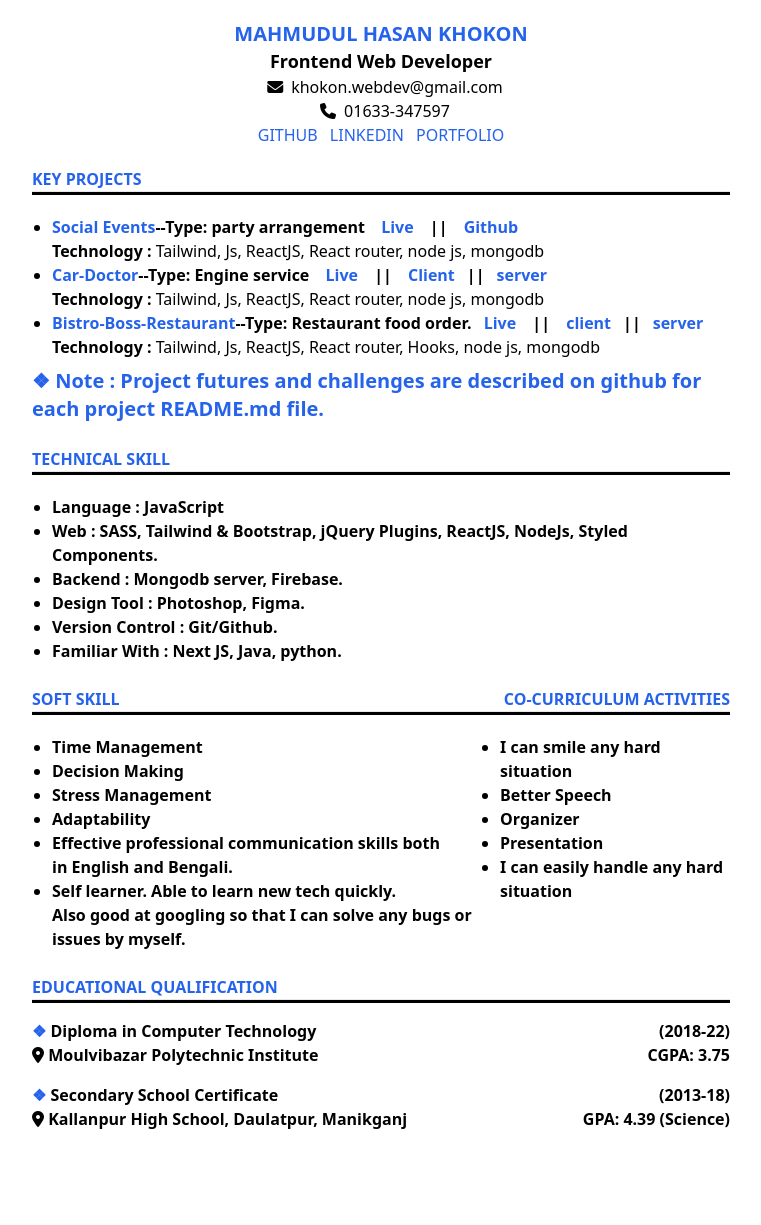
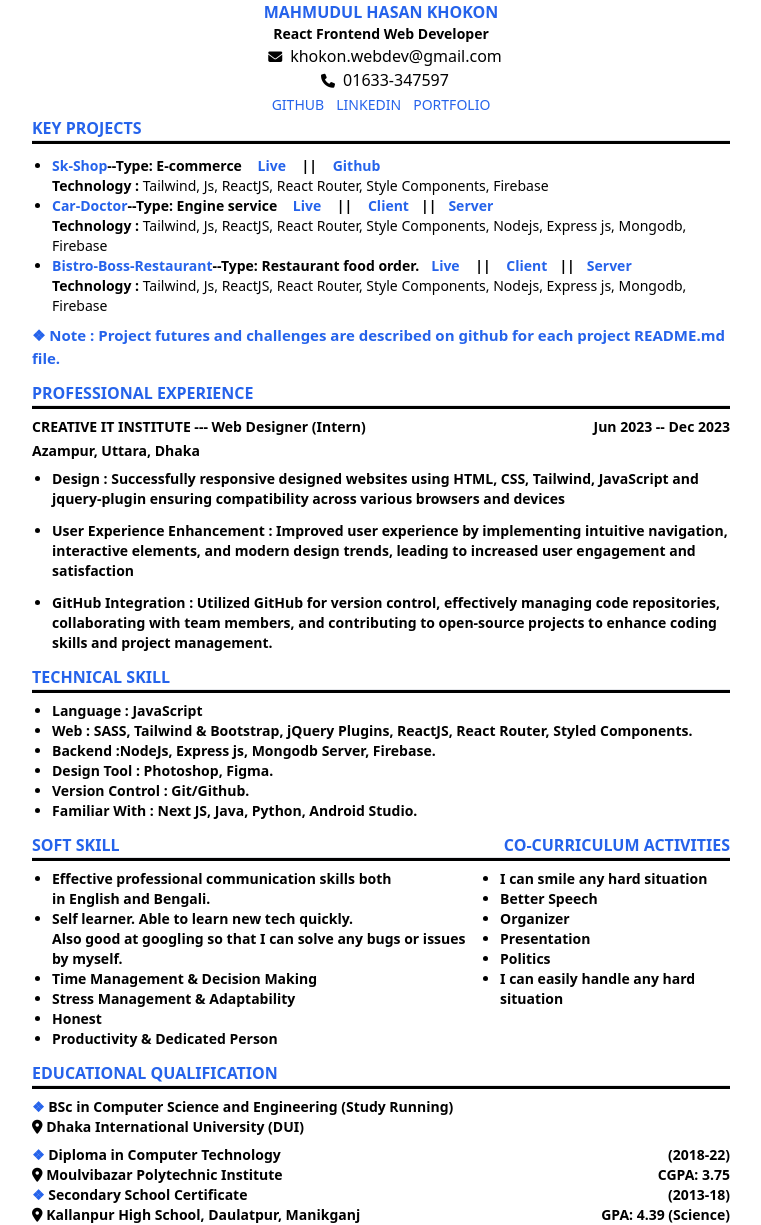
Before and after one commit to khokons/Resume-of-khoko, a plain HTML site: page index.html in a window 1280 px wide. Shown: the whole page, without its empty margins (259-1020 px from the left). Before the commit the page ends 1175 px from the top, so only its background shows below. Drawn offline with nearby package versions, Linux system fonts and the light colour scheme.

Commit message:
Update Resume

```diff
--- a/index.html
+++ b/index.html
@@ -31,20 +31,20 @@
   </head>
   <body class="text-black">
     <!-- A4 Page  ----------------------------------->
-    <main class="min-h-[1123px] w-[794px] bg-white mx-auto pb-5">
+    <main class="min-h-[1123px] w-[794px] bg-white mx-auto">
         <!-- Header Section Start ------------------->
       <section>
 
-          <div class="text-black font-medium text-center py-5">
-            <h1 class="text-xl text-blue-600 uppercase font-bold">Mahmudul Hasan khokon</h1>
-            <h2 class="text-[18px] text-black font-bold capitalize">Frontend Web Developer</h2>
-            <a href="mailto:sksb9226@gmail.com"><i class="fa-solid fa-envelope mx-2"></i>khokon.webdev@gmail.com</a>
+          <div class="text-black font-medium text-center">
+            <h1 class="text-[16px] text-blue-600 uppercase font-bold">Mahmudul Hasan khokon</h1>
+            <h2 class="text-sm text-black font-bold capitalize">React Frontend Web Developer</h2>
+            <a href="mailto:sksb9226@gmail.com"><i class="fa-solid fa-envelope mx-2 text-sm"></i>khokon.webdev@gmail.com</a>
             <br>
-            <a href="tel:01633-347597"><i class="fa-solid fa-phone mx-2"></i>01633-347597</a>
+            <a href="tel:01633-347597"><i class="fa-solid fa-phone mx-2 text-sm"></i>01633-347597</a>
             <div class="space-x-2 text-black font-medium">
-              <a class="uppercase text-blue-600" href="https://github.com/khokons" target="blank">Github</a>
-              <a class="uppercase text-blue-600" href="https://www.linkedin.com/in/khokon26" target="blank">linkedin</a>
-              <a class="uppercase text-blue-600" href="https://668cc04b32c6d9507863ee68--celadon-marzipan-6e6421.netlify.app/" target="blank">Portfolio</a>
+              <a class="uppercase text-blue-600 text-sm" href="https://github.com/khokons" target="blank">Github</a>
+              <a class="uppercase text-blue-600 text-sm" href="https://www.linkedin.com/in/khokon26" target="blank">linkedin</a>
+              <a class="uppercase text-blue-600 text-sm" href="https://668cc04b32c6d9507863ee68--celadon-marzipan-6e6421.netlify.app/" target="blank">Portfolio</a>
             </div>
           </div>
 
@@ -53,43 +53,72 @@
         <!-- Key projects Start-------------------->
       <section>
         <div class="px-12 text-black font-semibold">
-            <h2 class="uppercase font-bold text-blue-600">Key projects</h2>
+            <h2 class="uppercase font-bold text-blue-600 text-[16px]">Key projects</h2>
             <hr class="w-full h-1 bg-black">
-            <ul class="list-disc ml-5 mt-5">
+            <ul class="list-disc ml-5 mt-3 text-sm">
 
             <!-- first Project -->
-            <li class="space-x-3"><span class="font-bold text-blue-600 capitalize">Social Events</span>--Type: party arrangement <a class="text-blue-600" href="https://react-social-events.web.app" target="_blank">Live</a> <span>||</span> <a class="text-blue-600" href="https://github.com/khokons/react-social-event-public" target="_blank">Github</a><span></span><a class="text-blue-600" href=""></a></li>
-            <p class="text-black font-medium"><span class="capitalize font-bold text-black">Technology :</span> Tailwind, Js, ReactJS, React router, node js, mongodb</p>
+            <li class="space-x-3"><span class="font-bold text-blue-600 capitalize">Sk-Shop</span>--Type: E-commerce <a class="text-blue-600" href="https://sk-shop-b16a9.web.app" target="_blank">Live</a> <span>||</span> <a class="text-blue-600" href="https://github.com/khokons/sk-shop" target="_blank">Github</a><span></span><a class="text-blue-600" href=""></a></li>
+            <p class="text-black font-medium"><span class="capitalize font-bold text-black">Technology :</span> Tailwind, Js, ReactJS, React Router, Style Components, Firebase</p>
 
             <!-- Second Project -->
-            <li class="space-x-3"><span class="font-bold text-blue-600 capitalize">Car-Doctor</span>--Type: Engine service <a class="text-blue-600" href=" https://car-doctor-two.web.app/" target="_blank">Live</a> <span>||</span> <a class="text-blue-600" href="https://github.com/khokons/car-doctor-client-part-two" target="_blank">Client</a><span>||</span><a class="text-blue-600" href="https://github.com/khokons/car-doctor-server-part-two" target="blank">server</a></li>
-            <p class="text-black font-medium"><span class="capitalize font-bold  text-black">Technology :</span> Tailwind, Js, ReactJS, React router, node js, mongodb</p>
+            <li class="space-x-3"><span class="font-bold text-blue-600 capitalize">Car-Doctor</span>--Type: Engine service <a class="text-blue-600" href=" https://car-doctor-two.web.app/" target="_blank">Live</a> <span>||</span> <a class="text-blue-600" href="https://github.com/khokons/car-doctor-client-part-two" target="_blank">Client</a><span>||</span><a class="text-blue-600" href="https://github.com/khokons/car-doctor-server-part-two" target="blank">Server</a></li>
+            <p class="text-black font-medium"><span class="capitalize font-bold  text-black">Technology :</span> Tailwind, Js, ReactJS, React Router, Style Components, Nodejs, Express js, Mongodb, Firebase</p>
 
             <!-- Third project -->
-            <li class="space-x-3"><span class="font-bold text-blue-600 capitalize">Bistro-boss-restaurant</span>--Type: Restaurant food order.<a class="text-blue-600" href="https://bistro-boss-886eb.web.app" target="_blank">Live</a> <span>||</span> <a class="text-blue-600" href="https://github.com/khokons/bistro-boss-client" target="_blank">client</a><span>||</span><a class="text-blue-600" href="https://github.com/khokons/bistro-boss-server" target="blank">server</a></li>
-            <p class="text-black font-medium"><span class="capitalize font-bold  text-black">Technology :</span> Tailwind, Js, ReactJS, React router, Hooks, node js, mongodb</p>
+            <li class="space-x-3"><span class="font-bold text-blue-600 capitalize">Bistro-boss-restaurant</span>--Type: Restaurant food order.<a class="text-blue-600" href="https://bistro-boss-886eb.web.app" target="_blank">Live</a> <span>||</span> <a class="text-blue-600" href="https://github.com/khokons/bistro-boss-client" target="_blank">Client</a><span>||</span><a class="text-blue-600" href="https://github.com/khokons/bistro-boss-server" target="blank">Server</a></li>
+            <p class="text-black font-medium"><span class="capitalize font-bold  text-black">Technology :</span> Tailwind, Js, ReactJS, React Router, Style Components, Nodejs, Express js, Mongodb, Firebase</p>
 
 
             </ul>
 
-            <p class="text-blue-600 mt-2 text-xl"><span class="font-bold">❖ Note :</span> Project futures and challenges are described on github for each project README.md file.</p>
+            <p class="text-blue-600 mt-2 text-[15px]"><span class="font-bold">❖ Note :</span> Project futures and challenges are described on github for each project README.md file.</p>
 
             </div>
       </section>
 <!-- Key projects End--------------------->
 
+
+<!-- PROFESSIONAL_EXPERIENCE_Start--------- -->
+<section class="mt-3">
+  <div class="px-12 text-black font-semibold">
+      <h2 class="uppercase font-bold text-blue-600 text-[16px]">PROFESSIONAL EXPERIENCE</h2>
+      <hr class="w-full h-1 bg-black">
+      <div class="flex justify-between">
+        <div class="mt-2 space-y-1 text-sm text-black">
+          <p>CREATIVE IT INSTITUTE --- <span>Web Designer (Intern)</span></p>
+          <p>Azampur, Uttara, Dhaka</p>
+        </div>
+        <div class="mt-2 text-sm text-black">
+          <p>Jun 2023 -- Dec 2023 </p>
+        </div>
+      </div>
+      <div class="mt-2">
+        <ul class="list-disc ml-5 text-sm space-y-3 text-black">
+          <li>Design : Successfully responsive designed websites using HTML, CSS, Tailwind, JavaScript and jquery-plugin  ensuring compatibility across various browsers and devices</li>
+          <li>User Experience Enhancement : Improved user experience by implementing intuitive navigation, interactive elements, and modern design trends, leading to increased user engagement and satisfaction</li>
+          <!-- <li>Collaborative Projects : Collaborated with cross-functional teams, including developers, content creators, and project managers, to deliver high-quality web solutions on time and within budget.</li> -->
+          <li>GitHub Integration : Utilized GitHub for version control, effectively managing code repositories, collaborating with team members, and contributing to open-source projects to enhance coding skills and project management.</li>
+        </ul>
+      </div>
+  </div>
+
+</section>
+
+ <!-- PROFESSIONAL_EXPERIENCE_End----------- -->
+
       <!-- Technical_skill_Start ------------------->
-      <section class="my-6">
+      <section class="mt-3">
         <div class="px-12 text-black font-semibold">
-            <h2 class="uppercase font-bold text-blue-600">Technical skill</h2>
+            <h2 class="uppercase font-bold text-blue-600 text-[16px]">Technical skill</h2>
             <hr class="w-full h-1 bg-black">
-            <ul class="list-disc ml-5 mt-5">
+            <ul class="list-disc ml-5 mt-2 text-sm text-black">
                 <li>Language : JavaScript </li>
-                <li>Web : SASS, Tailwind & Bootstrap, jQuery Plugins, ReactJS, NodeJs, Styled Components.</li>
-                <li>Backend : Mongodb server, Firebase.</li>
+                <li>Web : SASS, Tailwind & Bootstrap, jQuery Plugins, ReactJS, React Router, Styled Components.</li>
+                <li>Backend :NodeJs, Express js, Mongodb Server, Firebase.</li>
                 <li>Design Tool : Photoshop, Figma.</li>
                 <li>Version Control : Git/Github.</li>
-                <li>Familiar With : Next JS, Java, python.</li>
+                <li>Familiar With : Next JS, Java, Python, Android Studio.</li>
 
             </ul>
             </div>
@@ -97,30 +126,32 @@
        <!-- Technical_skill_End ------------------->
 
       <!-- Soft skill Start ----------------------->
-      <section class="my-6">
+      <section class="mt-3">
         <div class="px-12 text-black font-semibold">
          <div class="flex justify-between">
-          <h2 class="uppercase font-bold text-blue-600">soft skill</h2>
-          <h2 class="uppercase font-bold text-blue-600">CO-CURRICULUM ACTIVITIES</h2>
+          <h2 class="uppercase font-bold text-blue-600 text-[16px]">soft skill</h2>
+          <h2 class="uppercase font-bold text-blue-600 text-[16px]">CO-CURRICULUM ACTIVITIES</h2>
          </div>
             <hr class="w-full h-1 bg-black">
         <div class="flex justify-between">
-          <ul class="list-disc ml-5 mt-5">
-            <li>Time Management</li>
-            <li>Decision Making</li>
-            <li>Stress Management</li>
-            <li>Adaptability</li>
+          <ul class="list-disc ml-5 mt-2 text-black text-sm">
             <li>Effective professional communication skills both <br> in English and Bengali.</li>
             <li>Self learner. Able to learn new tech quickly. <br> Also good at googling so that I can solve any bugs
               or issues by myself.</li>
+            <li>Time Management & Decision Making</li>
+            <li>Stress Management & Adaptability</li>
+            <li>Honest</li>
+            <li>Productivity & Dedicated Person</li>
+
 
 
         </ul>
-        <ul class="list-disc ml-5 mt-5 text-black">
+        <ul class="list-disc ml-5 mt-2 text-black text-sm">
           <li>I can smile any hard situation</li>
           <li>Better Speech</li>
           <li>Organizer</li>
           <li>Presentation</li>
+          <li>Politics</li>
           <li>I can easily handle any hard situation</li>
       </ul>
         </div>
@@ -129,31 +160,37 @@
 <!-- Soft skill End ----------------------->
 
 <!-- Educational qualification Start -->
-<section class="my-6">
+<section class="mt-3">
   <div class="px-12 text-black font-semibold">
-      <h2 class="uppercase font-bold text-blue-600">educational qualification</h2>
+      <h2 class="uppercase font-bold text-blue-600 text-[16px]">educational qualification</h2>
       <hr class="w-full h-1 bg-black">
 
-      <div class="my-4">
-        <div class="flex justify-between">
+      <div class="text-black text-sm mt-2">
+        <h2 class="text-black font-bold"><span class="text-blue-600">❖</span> BSc in Computer Science and Engineering <span>(Study Running)</span></h2>
+        <h2 class="font-bold text-black"><i class="fa-solid fa-location-dot"></i> Dhaka International University (DUI)</h2>
+      </div>
+
+      <div class="mt-2">
+        <div class="flex justify-between text-sm">
           <h2 class="text-black font-bold"><span class="text-blue-600">❖</span> Diploma in Computer Technology</h2>
           <h2 class="text-black">(2018-22)</h2>
         </div>
-          <div class="flex justify-between">
+          <div class="flex justify-between text-sm">
             <h2 class="text-black"><i class="fa-solid fa-location-dot"></i> Moulvibazar Polytechnic Institute</p>
             <h2 class="text-black">CGPA: 3.75</p>
           </div>
         </div>
       <div>
-        <div class="flex justify-between">
+        <div class="flex justify-between text-sm">
           <h2 class="text-black font-bold"><span class="text-blue-600">❖</span> Secondary School Certificate</h2>
           <h2 class="text-black">(2013-18)</h2>
         </div>
-          <div class="flex justify-between">
+          <div class="flex justify-between text-sm">
             <h2 class="text-black"><i class="fa-solid fa-location-dot"></i> Kallanpur High School, Daulatpur, Manikganj</p>
             <h2 class="text-black">GPA: 4.39 (Science)</p>
           </div>
       </div>
+
       </div>
 </section>
 
```
Also changed, not shown: images/passport.png (added), 1 other file.
